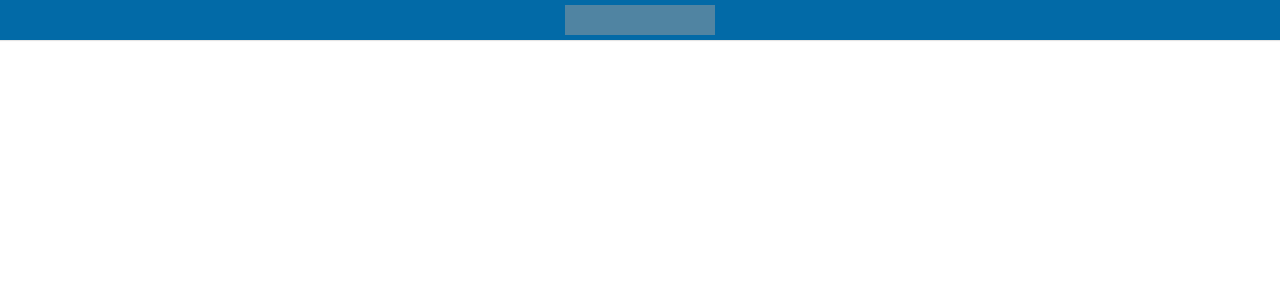
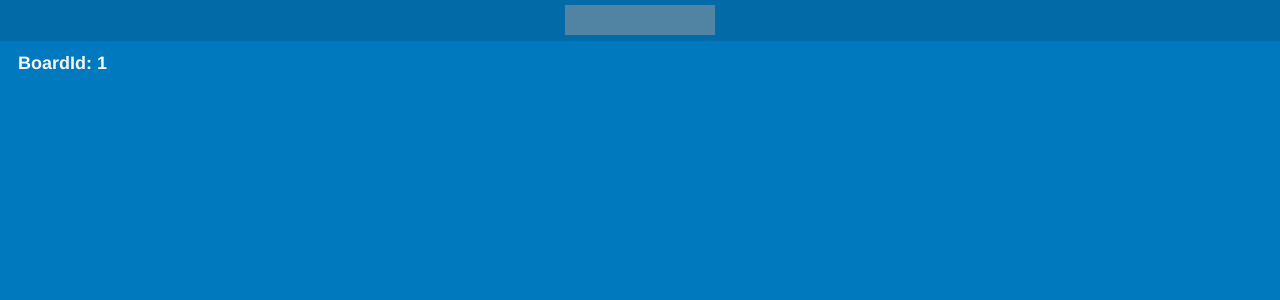
Before and after one commit to wyeworks/react-workshop-2018, a React (Create React App) app: page /boards/1 in a window 1280 px wide. Shown: the top 300 px of the page. Built offline with nearby package versions, Linux system fonts and the light colour scheme; grey boxes are pictures that could not be loaded.

Commit message:
Vista de un board

```diff
--- a/src/App.js
+++ b/src/App.js
@@ -1,5 +1,6 @@
 import React, { Component } from 'react';
 import Boards from './components/Boards';
+import Board from './components/Board';
 import { BrowserRouter, Route, Link } from 'react-router-dom';
 
 class App extends Component {
@@ -14,6 +15,7 @@ class App extends Component {
           </div>
           <div className="App-content">
             <Route exact path='/' component={Boards}/>
+            <Route path='/boards/:boardId' component={Board}/>
           </div>
         </div>
       </BrowserRouter>
--- /dev/null
+++ b/src/components/Board.js
@@ -0,0 +1,19 @@
+import React, { Component } from 'react';
+
+class Board extends Component {
+  render() {
+    return (
+      <div className="Board">
+        <div className="Board-content">
+          <div className="Board-header">
+            <span className="Board-header-btn">
+              BoardId: {this.props.match.params.boardId}
+            </span>
+          </div>
+        </div>
+      </div>
+    );
+  }
+}
+
+export default Board;
--- a/src/components/BoardTile.js
+++ b/src/components/BoardTile.js
@@ -1,17 +1,18 @@
 import React, { Component } from 'react';
+import { Link } from 'react-router-dom';
 
 class BoardTile extends Component {
   render() {
     return (
       <li className="BoardTile">
-        <a className="BoardTile-link">
+        <Link className="BoardTile-link" to={`/boards/${this.props.id}`}>
           <span className="BoardTile-fade"></span>
           <span className="BoardTile-details">
             <span className="BoardTile-details-name">
               {this.props.name}
             </span>
           </span>
-        </a>
+        </Link>
       </li>
     );
   }
```
